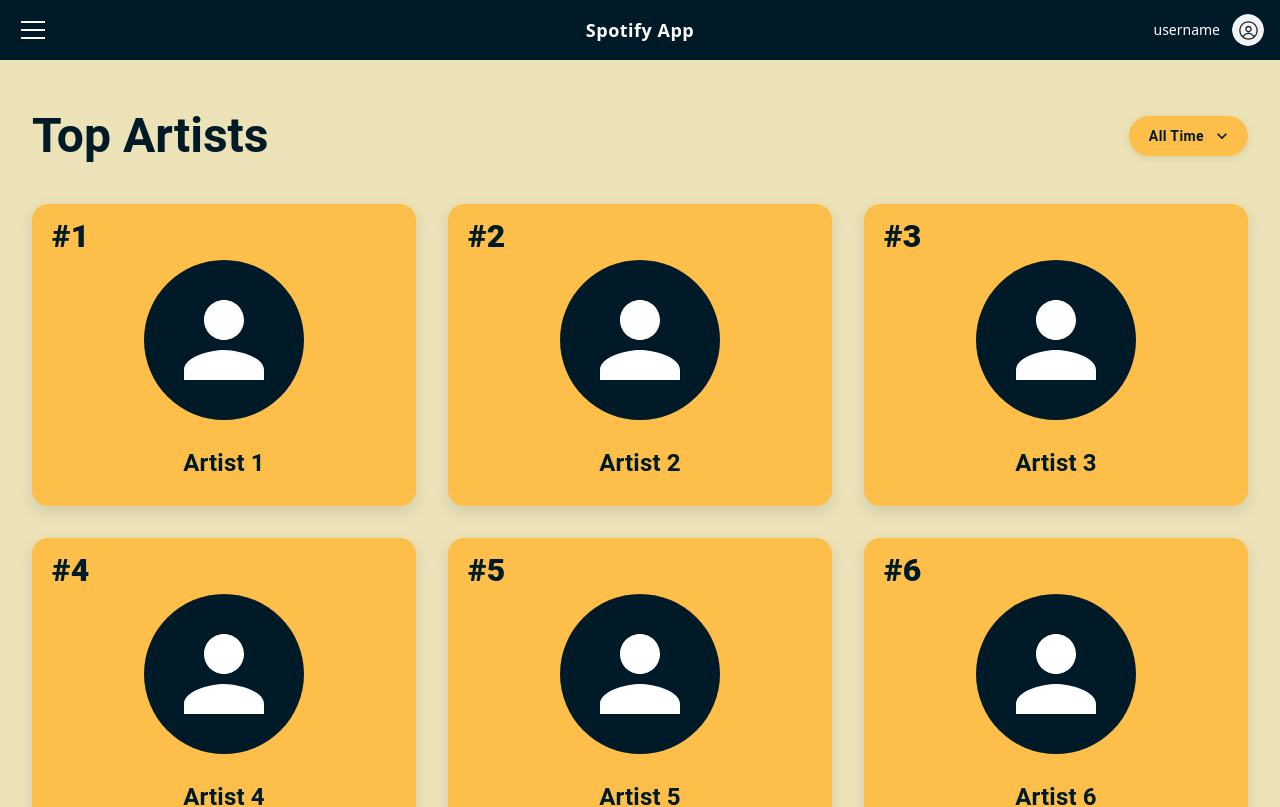
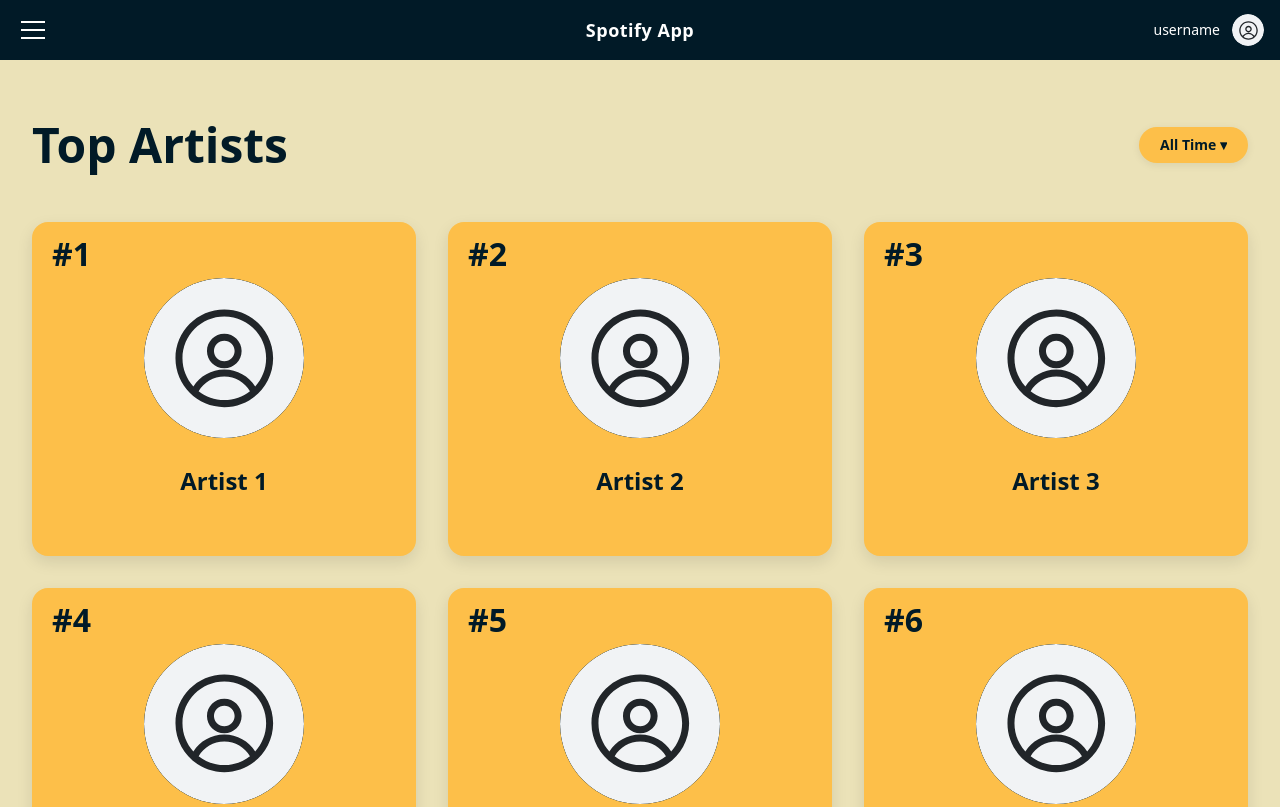
Before and after one commit to tulipbayy/launch-spotify, a React (Vite) app in the folder frontend/: page /top-artists in a window 1280 px wide. Shown: the top 807 px of the page. Built offline with nearby package versions, Linux system fonts and the light colour scheme.

Commit message:
style: fixed component library for top artists

```diff
--- a/frontend/src/pages/TopArtistsPage.css
+++ b/frontend/src/pages/TopArtistsPage.css
@@ -38,17 +38,21 @@
   box-shadow: 0 4px 12px rgba(0, 0, 0, 0.14);
 }
 
-.top-artists-filter-menu .MuiPaper-root {
+.top-artists-filter-menu.top-artists-filter-menu {
   background-color: #FDBF49;
   color: #011A27;
+  border: none;
   border-radius: 12px;
 }
 
-.top-artists-filter-menu .MuiMenuItem-root {
+.top-artists-filter-menu .mantine-Menu-item {
   font-weight: 500;
+  color: #011A27;
+  background-color: transparent;
 }
 
-.top-artists-filter-menu .MuiMenuItem-root.Mui-selected {
+.top-artists-filter-menu .mantine-Menu-item:hover,
+.top-artists-filter-menu .mantine-Menu-item[data-active] {
   background-color: rgba(1, 26, 39, 0.12);
 }
 
--- a/frontend/src/pages/TopArtistsPage.tsx
+++ b/frontend/src/pages/TopArtistsPage.tsx
@@ -1,14 +1,5 @@
 import { useState } from 'react'
-import {
-  Card,
-  CardContent,
-  Typography,
-  Avatar,
-  Button,
-  Menu,
-  MenuItem,
-} from '@mui/material'
-import KeyboardArrowDownIcon from '@mui/icons-material/KeyboardArrowDown'
+import { Card, Avatar, Button, Menu } from '@mantine/core'
 import './TopArtistsPage.css'
 
 const placeholderArtists = Array.from({ length: 10 }, (_, i) => ({
@@ -21,59 +12,34 @@ type Filter = (typeof FILTERS)[number]
 
 function ArtistCard({ rank, name }: { rank: number; name: string }) {
   return (
-    <Card className="artist-card" elevation={0}>
-      <CardContent className="artist-card-content">
-        <Typography variant="h4" className="artist-rank">
-          #{rank}
-        </Typography>
-        <Avatar className="artist-avatar" />
-        <Typography variant="h6" className="artist-name">
-          {name}
-        </Typography>
-      </CardContent>
+    <Card className="artist-card" radius="lg" padding={0}>
+      <div className="artist-card-content">
+        <span className="artist-rank">#{rank}</span>
+        <Avatar className="artist-avatar" radius="50%" />
+        <span className="artist-name">{name}</span>
+      </div>
     </Card>
   )
 }
 
 export default function TopArtistsPage() {
   const [filter, setFilter] = useState<Filter>('All Time')
-  const [anchorEl, setAnchorEl] = useState<null | HTMLElement>(null)
-  const open = Boolean(anchorEl)
 
   return (
     <div className="top-artists-page">
       <div className="top-artists-header">
-        <Typography variant="h3" className="top-artists-title">
-          Top Artists
-        </Typography>
-        <Button
-          className="top-artists-filter"
-          onClick={(e) => setAnchorEl(e.currentTarget)}
-          endIcon={<KeyboardArrowDownIcon />}
-          disableElevation
-        >
-          {filter}
-        </Button>
-        <Menu
-          anchorEl={anchorEl}
-          open={open}
-          onClose={() => setAnchorEl(null)}
-          className="top-artists-filter-menu"
-          anchorOrigin={{ vertical: 'bottom', horizontal: 'right' }}
-          transformOrigin={{ vertical: 'top', horizontal: 'right' }}
-        >
-          {FILTERS.map((f) => (
-            <MenuItem
-              key={f}
-              selected={f === filter}
-              onClick={() => {
-                setFilter(f)
-                setAnchorEl(null)
-              }}
-            >
-              {f}
-            </MenuItem>
-          ))}
+        <h1 className="top-artists-title">Top Artists</h1>
+        <Menu position="bottom-end" radius="md">
+          <Menu.Target>
+            <Button className="top-artists-filter">{filter} ▾</Button>
+          </Menu.Target>
+          <Menu.Dropdown className="top-artists-filter-menu">
+            {FILTERS.map((f) => (
+              <Menu.Item key={f} onClick={() => setFilter(f)} data-active={f === filter || undefined}>
+                {f}
+              </Menu.Item>
+            ))}
+          </Menu.Dropdown>
         </Menu>
       </div>
       <div className="top-artists-grid">
```
